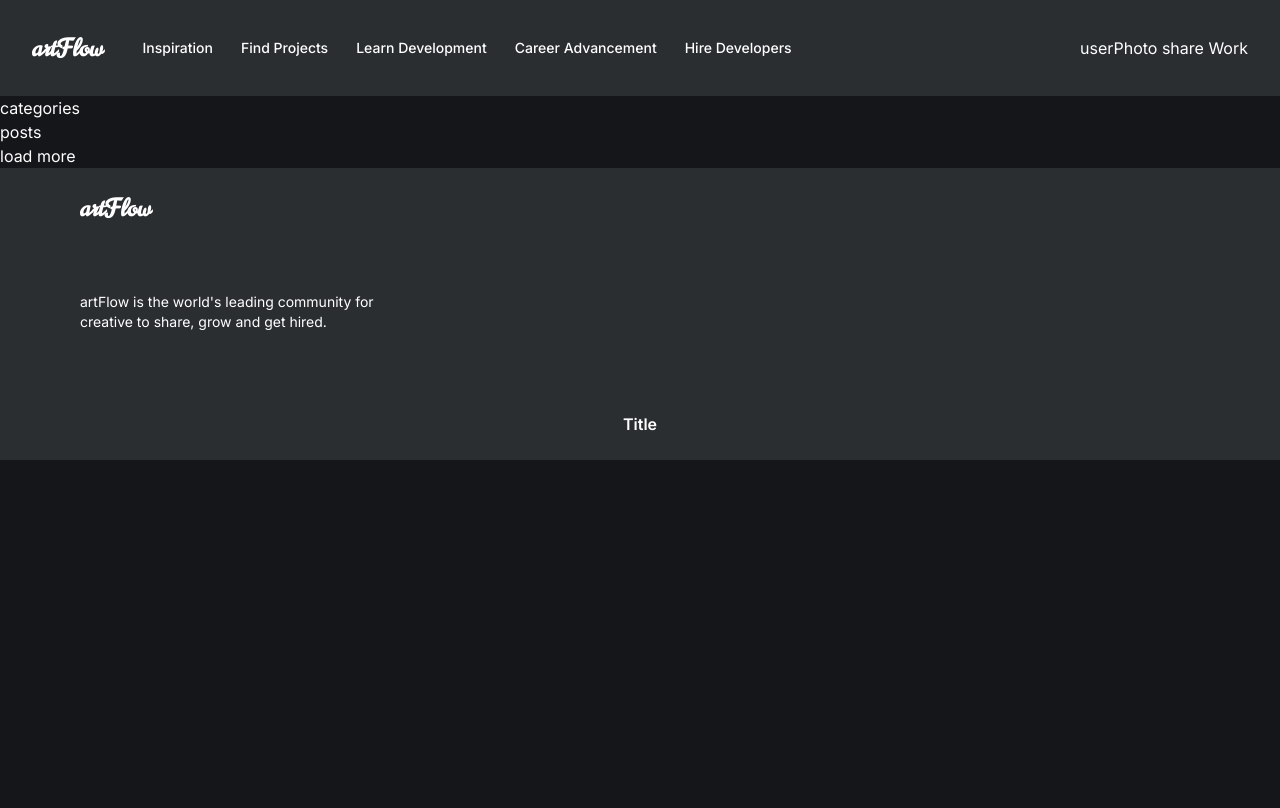
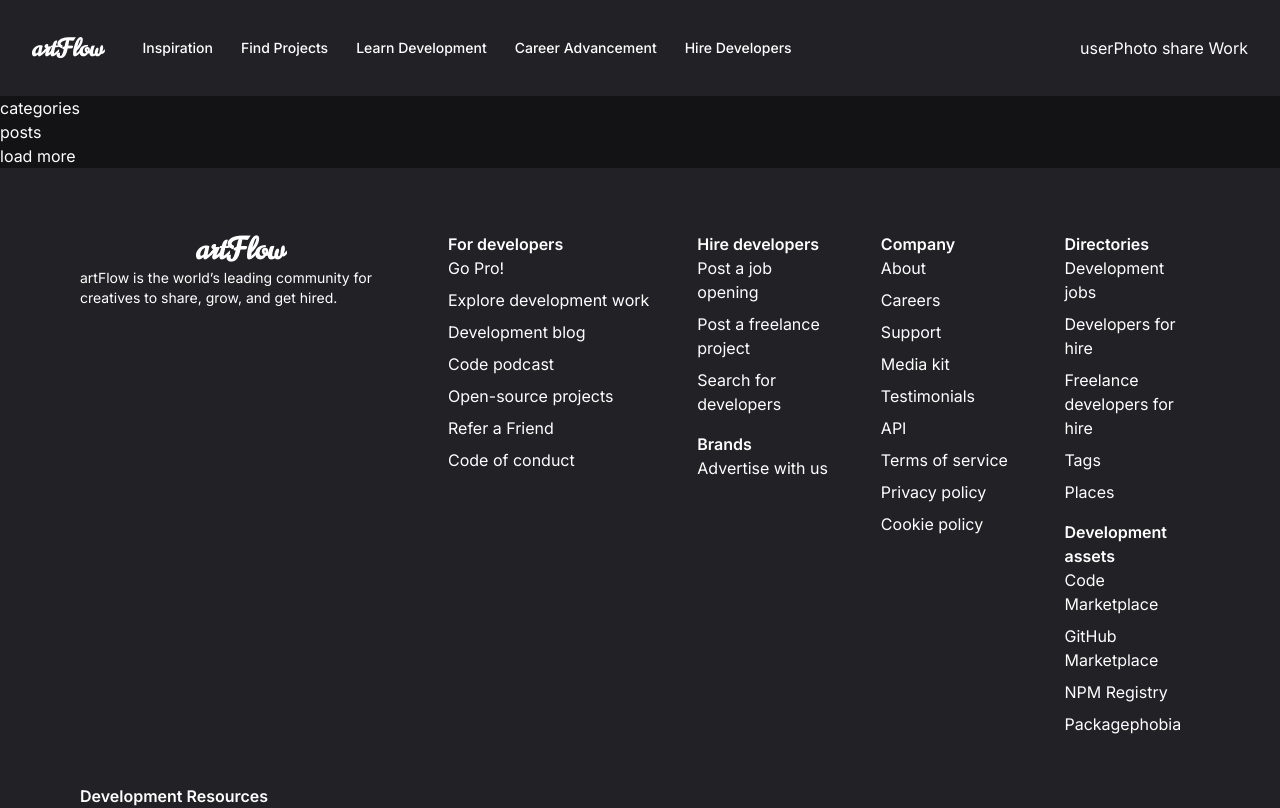
Before and after one commit to smchuma/Next13-ArtFlow-Web-App-Design-Sharing, a Next.js app: page / in a window 1280 px wide. Shown: the top 808 px of the page. Built offline with nearby package versions, Linux system fonts and the light colour scheme.

Commit message:
created the footer section

```diff
--- a/app/global.css
+++ b/app/global.css
@@ -12,7 +12,7 @@
 
 body {
   font-family: Inter;
-  background-color: #151619;
+  background-color: #131316;
   color: white;
 }
 
@@ -105,7 +105,7 @@ body {
 
 /* Footer */
 .footer {
-  background-color: #2b2e31;
+  background-color: #222226;
   @apply flex-col paddings w-full gap-20;
 }
 
@@ -134,7 +134,7 @@ body {
 /* Navbar */
 .navbar {
   @apply py-8 px-8 gap-5;
-  background-color: #2b2e31;
+  background-color: #222226;
 }
 
 /* Profile Menu */
--- a/components/Footer/Footer.tsx
+++ b/components/Footer/Footer.tsx
@@ -1,26 +1,78 @@
 import React from "react";
 import Link from "next/link";
+import { footerLinks } from "@/constants";
 
-const FooterColumn = () => (
+type columnProps = {
+  title: string;
+  links: Array<string>;
+};
+
+const FooterColumn = ({ title, links }: columnProps) => (
   <div className="footer-column">
-    <h4 className="font-semibold">Title</h4>
-    <ul className="flex flex-col gap-2 font-normal"></ul>
+    <h4 className="font-semibold">{title}</h4>
+    <ul className="flex flex-col gap-2 font-normal">
+      {links.map((link) => (
+        <Link href={link} key={link}>
+          {link}
+        </Link>
+      ))}
+    </ul>
   </div>
-)
+);
 
 const Footer = () => {
   return (
-    <footer className="flexStart footer">
+    <footer className=" h-[100vh] flexStart footer">
       <div className="flex flex-col gap-12 w-full">
-        <Link href="/">
-          <h1 className="logo text-2xl font-bold">artFlow</h1>
-        </Link>
-        <p className="text-start text-sm font-normal mt-5 max-w-xs">
-          artFlow is the world's leading community for creative to share, grow
-          and get hired.
-        </p>
+        <div className="flex pt-10 flex-wrap gap-12">
+          <Link href="/">
+            <h1 className="logo  text-3xl text-center font-bold">artFlow</h1>
+            <p className="text-start text-sm font-normal max-w-xs">
+              artFlow is the world’s leading community for creatives to share,
+              grow, and get hired.
+            </p>
+          </Link>
+          <FooterColumn
+            title={footerLinks[0].title}
+            links={footerLinks[0].links}
+          />
+          <div className="flex flex-1 flex-col gap-4">
+            <FooterColumn
+              title={footerLinks[1].title}
+              links={footerLinks[1].links}
+            />
+            <FooterColumn
+              title={footerLinks[2].title}
+              links={footerLinks[2].links}
+            />
+          </div>
+          <div className="flex flex-1 flex-col gap-4">
+            <FooterColumn
+              title={footerLinks[3].title}
+              links={footerLinks[3].links}
+            />
+          </div>
+          <div className="flex flex-1 flex-col gap-4">
+            <FooterColumn
+              title={footerLinks[4].title}
+              links={footerLinks[4].links}
+            />
+            <FooterColumn
+              title={footerLinks[5].title}
+              links={footerLinks[5].links}
+            />
+          </div>
+          <div className="flex flex-1 flex-col gap-4">
+            <FooterColumn
+              title={footerLinks[6].title}
+              links={footerLinks[6].links}
+            />
+          </div>
+        </div>
       </div>
-      <FooterColumn />
+      <div className="flexBetween border-t-2 border-t-[#2b2b30] footer_copyright">
+        <p className="mt-2" >@2023 artFlow. All rights reserved</p>
+      </div>
     </footer>
   );
 };
```
